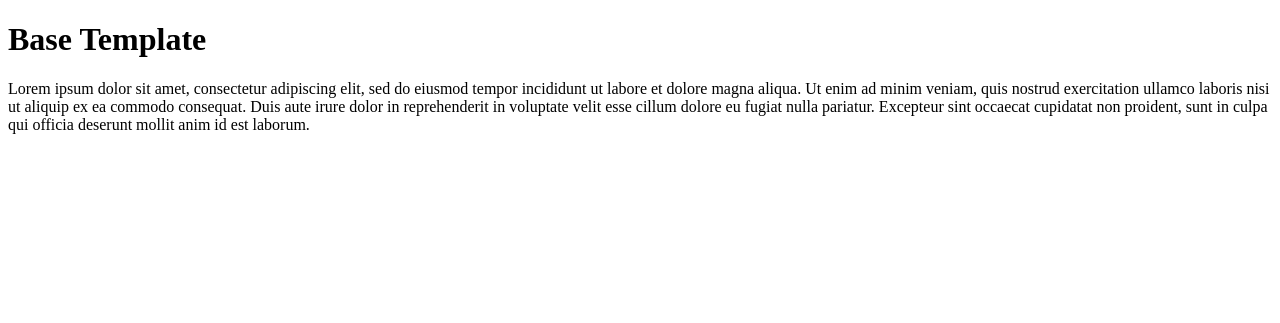
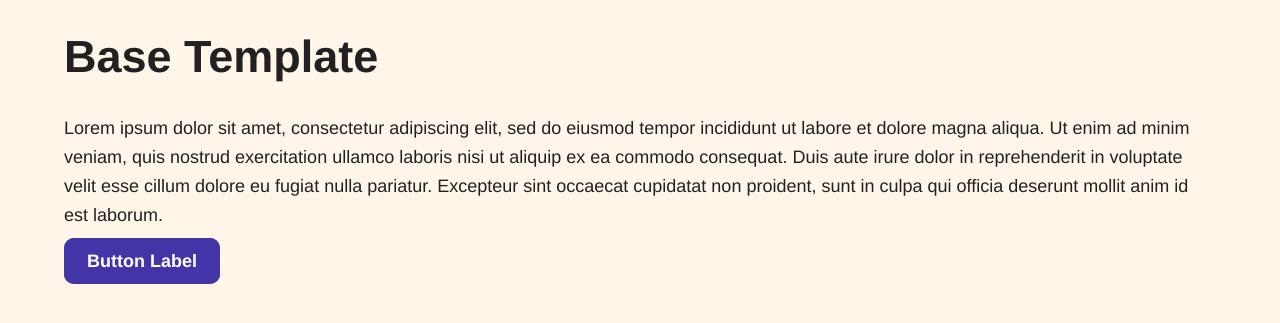
Before and after one commit to Izacistan/reminder-roost, a Flask app: template templates/index.html in a window 1280 px wide. Shown: the top 323 px of the page. Run offline with Flask 3, Linux system fonts and the light colour scheme; the template is opened without the code that fills it, so the values that code supplies are empty.

Commit message:
Base styles, folder additions
1. Added some base styles for typography, color variables, primary button, and page center. More to come.
2. app.py is now set to render the index.html template.
3. Added some component files for header and footer, but haven't set them up properly yet. Placeholder at the moment.

```diff
--- a/app.py
+++ b/app.py
@@ -5,7 +5,7 @@ app = Flask(__name__)
 # Default route, so we do not get 404 error
 @app.route('/')
 def index():
-    return "Hello World!"
+    return render_template('index.html')
 
 if __name__ == "__main__":
     # Run the app, with debug on, so we can see errors on screen.
--- /dev/null
+++ b/static/css/style.css
@@ -0,0 +1,41 @@
+body {
+    background-color: var(--off-white);
+    margin: 0;
+}
+
+/* Header */
+header {
+    background-color: var(--orange);
+}
+
+/* Footer */
+footer {
+    background-color: var(--light-blue);
+}
+
+/* Spacing */
+.main-content_wrap {
+    width: 100vw;
+}
+
+.page-center {
+    margin: auto;
+    max-width: 1200px;
+    width: 90%;
+}
+
+.btn, .button {
+    background-color: var(--blue);
+    border: solid 3px var(--blue);
+    border-radius: 10px;
+    color: var(--white);
+    font-weight: 600;
+    padding: 10px 20px;
+    transition: all ease-in-out 0.235s;
+    text-decoration: none;
+}
+
+.btn:hover, .button:hover {
+    background-color: transparent;
+    color: var(--blue);
+}
--- /dev/null
+++ b/static/css/typography.css
@@ -0,0 +1,98 @@
+/*
+* This stylesheet sets up the typography styles for headings, paragraphs, and inline links.
+*
+* =----- COLOR COMBINATIONS
+* ---- Color Combo Requirements
+* At a minimum, we must hit AA compliance. All color variable combinations have been
+* tested for accessibility. Refer to the PASS and FAIL lists below to see what color
+* combinations are off-limits.
+*
+* PASS:
+* - Black and White (AAA)
+* - Black and Off White (AAA)
+* - Black and Light Blue (AAA)
+* - Blue and Off White (AAA)
+* - Blue and White (AAA)
+* - Black and Orange (AA)
+* - Blue and Light Blue (AA)
+*
+* FAIL (do not use):
+* - Black and Blue
+* - Light Blue and White
+* - Light Blue and Off White
+* - Light Blue and White
+* - Light Blue and Orange
+* - Orange and Blue
+* - Orange and Light Blue
+* - Orange and White
+* - Orange and Off White
+* - White and Off White
+
+*/
+
+/* Setup CSS Color Variables */
+:root {
+    --black: #212121;
+    --blue: #4335A7;
+    --light-blue: #80C4E9;
+    --off-white: #FFF6E9;
+    --orange: #FF7F3E;
+    --white: #FFFFFF;
+}
+
+/* Base font size */
+html {
+  font-size: 112.5%; /* 16px * 112.5% = 18px */
+}
+
+body {
+    color: #212121;
+    font-family: "Helvetica", sans-serif;
+    font-size: 1rem;
+    line-height: 1.6;
+    padding: 0;
+}
+
+/* Headings */
+h1, .h1 {
+    font-size: 2.5rem; /* 45px */
+    line-height: 1.2;
+}
+
+h2, .h2 {
+    font-size: 2rem; /* 36px */
+    line-height: 1.3;
+}
+
+h3, .h3 {
+    font-size: 1.75rem; /* 31.5px */
+    line-height: 1.4;
+}
+
+h4, .h4 {
+    font-size: 1.5rem; /* 27px */
+    line-height: 1.4;
+}
+
+h5, .h5, .subhead {
+    font-size: 1.25rem; /* 22.5px */
+    line-height: 1.5;
+}
+
+h6, .h6 {
+    font-size: 1rem; /* 18px */
+    line-height: 1.6;
+}
+
+/* Paragraphs */
+p {
+    font-size: 1rem; /* 18px */
+    margin-bottom: 1rem;
+    line-height: 1.6;
+}
+
+/* Small text */
+.small {
+    font-size: 0.875rem; /* 15.75px */
+    line-height: 1.5;
+}
--- a/templates/base.html
+++ b/templates/base.html
@@ -4,9 +4,20 @@
         <meta charset="UTF-8">
         <meta name="viewport" content="width=device-width, initial-scale=1.0">
         <meta http-equiv="x-ua-compatible" content="ie=edge">
+        <link rel="stylesheet" href="../static/css/style.css">
+        <link rel="stylesheet" href="../static/css/typography.css">
         {% block head %}{% endblock %}
     </head>
+
     <body>
-    {% block body %}{% endblock %}
+
+        <!-- Header Template to go here-->
+
+        <main class="main-content_wrap page-center">
+            {% block content %}{% endblock %}
+        </main>
+
+        <!-- Footer Template to go here -->
+
     </body>
 </html>
--- /dev/null
+++ b/templates/footer/header.html
@@ -0,0 +1,5 @@
+{% block header %}
+<header>
+    <div>Testing Header Block</div>
+</header>
+{% endblock %}
--- /dev/null
+++ b/templates/header/footer.html
@@ -0,0 +1,5 @@
+{% block footer %}
+<footer>
+    <div>Testing Footer Block</div>
+</footer>
+{% endblock %}
--- a/templates/index.html
+++ b/templates/index.html
@@ -5,12 +5,17 @@
 <title>Home - Reminder Roost</title>
 {% endblock %}
 
-<!-- Body Content -->
-{% block body %}
+<!-- Header -->
+
+<!-- Main Content -->
+{% block content %}
     <h1>Base Template</h1>
     <p>Lorem ipsum dolor sit amet, consectetur adipiscing elit, sed do eiusmod tempor incididunt ut labore et dolore magna
         aliqua. Ut enim ad minim veniam, quis nostrud exercitation ullamco laboris nisi ut aliquip ex ea commodo consequat.
         Duis aute irure dolor in reprehenderit in voluptate velit esse cillum dolore eu fugiat nulla pariatur. Excepteur sint
         occaecat cupidatat non proident, sunt in culpa qui officia deserunt mollit anim id est laborum.
     </p>
+    <a class="btn" href="#">Button Label</a>
 {% endblock %}
+
+<!-- Footer -->
```
Lines whose indentation alone changed are shown as unchanged.
